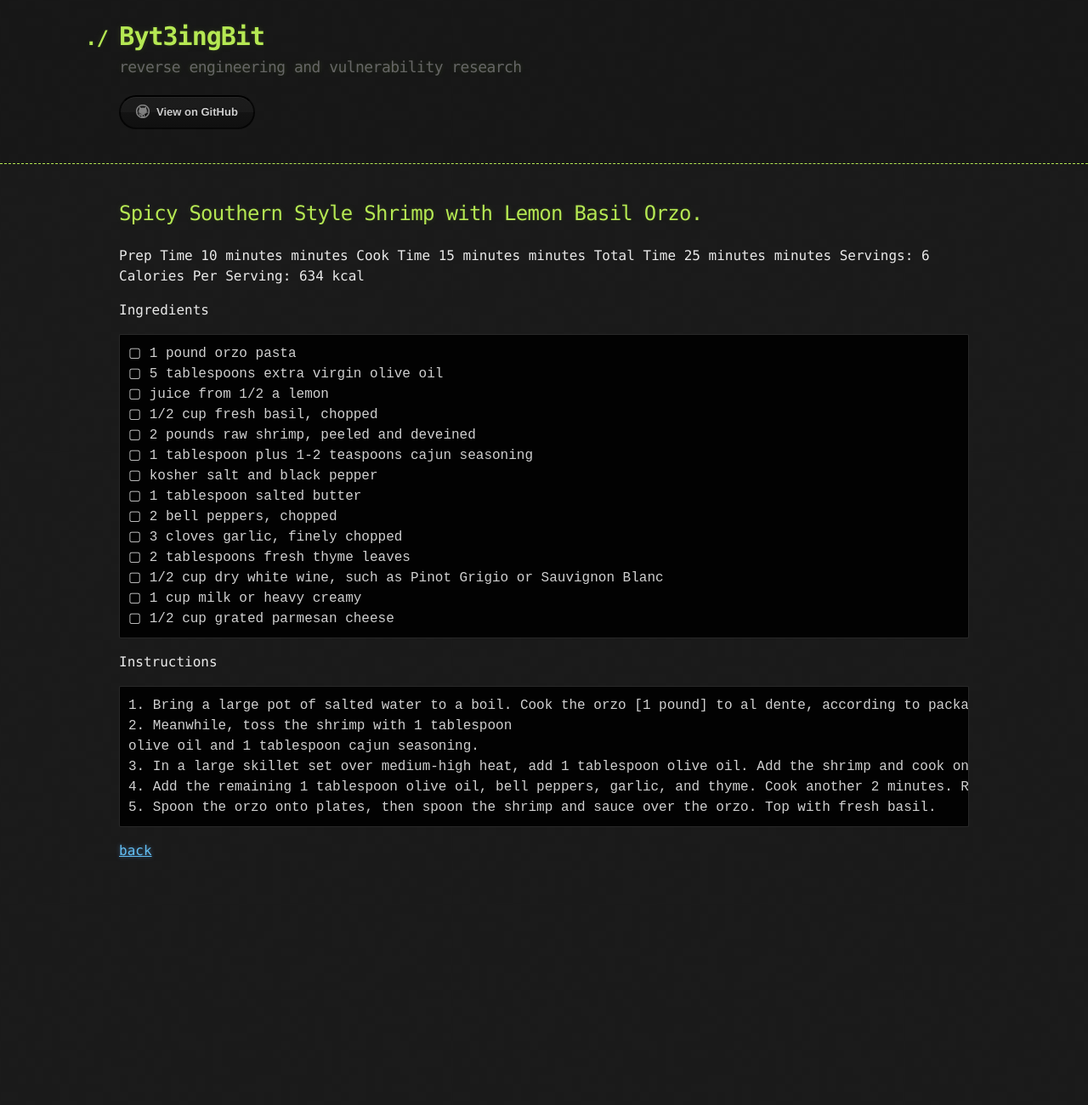
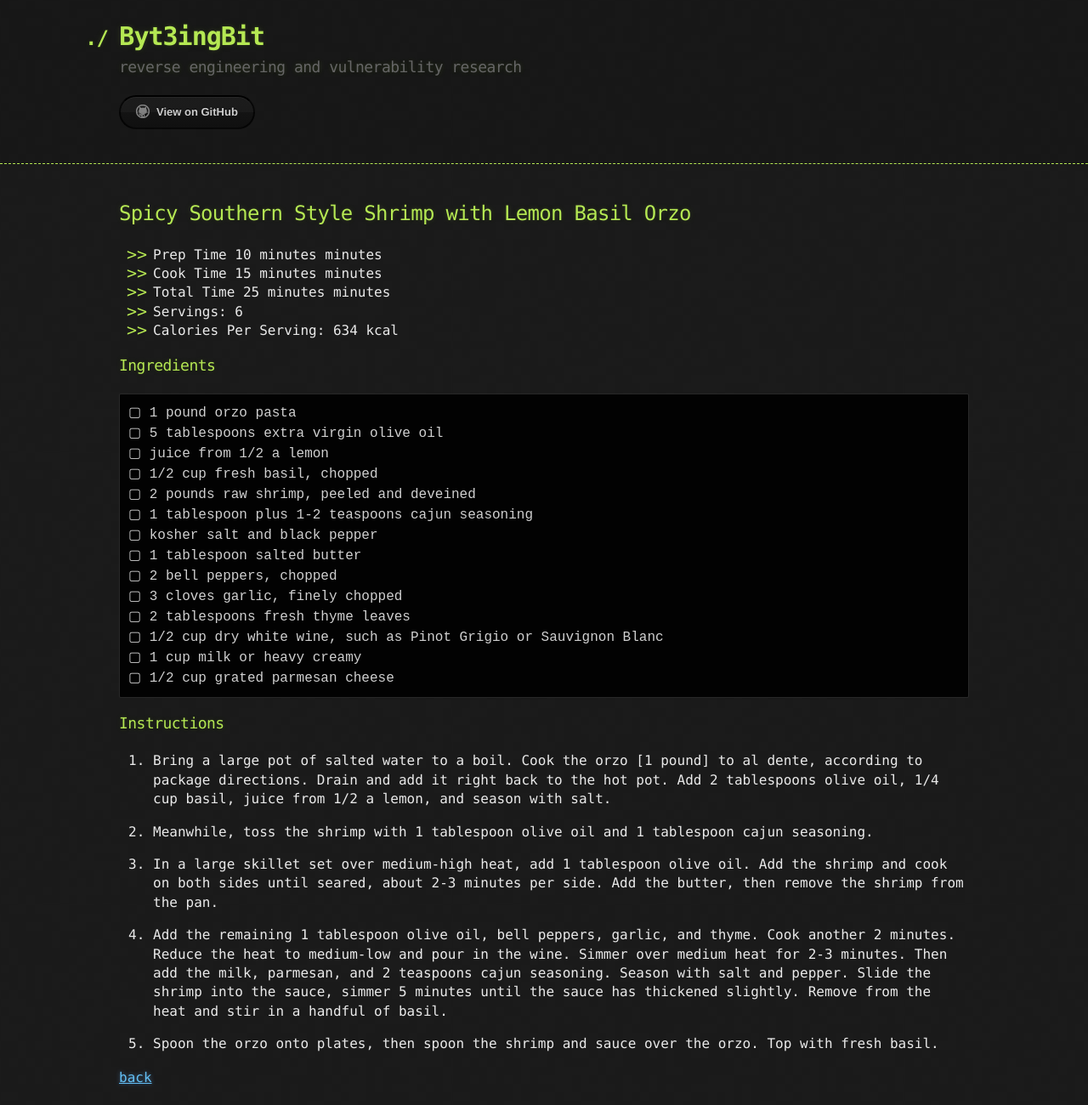
Before and after one commit to byt3ingbit/byt3ingbit.github.io, a Jekyll site: the page built from recipes/southern.md, in a window 1280 px wide. Shown: the whole page at 85% size. Built offline with Jekyll 4.4.1, drawn with Linux system fonts in a browser that asks for light colours; our own code applies the rules of GitHub Pages for plain Markdown files; before the commit the page ends 1033 px from its top, so only the background shows below that.

Commit message:
formatting

```diff
--- a/recipes/southern.md
+++ b/recipes/southern.md
@@ -2,16 +2,16 @@
 layout: default
 ---
 
-##  Spicy Southern Style Shrimp with Lemon Basil Orzo.
+##  Spicy Southern Style Shrimp with Lemon Basil Orzo
 
-Prep Time 10 minutes minutes
-Cook Time 15 minutes minutes
-Total Time 25 minutes minutes
-Servings: 6
-Calories Per Serving: 634 kcal
+- Prep Time 10 minutes minutes
+- Cook Time 15 minutes minutes
+- Total Time 25 minutes minutes
+- Servings: 6
+- Calories Per Serving: 634 kcal
 
 
-Ingredients
+### Ingredients
 
     ▢ 1 pound orzo pasta
     ▢ 5 tablespoons extra virgin olive oil
@@ -29,14 +29,17 @@ Ingredients
     ▢ 1/2 cup grated parmesan cheese
 
 
-Instructions
+### Instructions
 
-    1. Bring a large pot of salted water to a boil. Cook the orzo [1 pound] to al dente, according to package directions. Drain and add it right back to the hot pot. Add 2 tablespoons olive oil, 1/4 cup basil, juice from 1/2 a lemon, and season with salt.
-    2. Meanwhile, toss the shrimp with 1 tablespoon
-    olive oil and 1 tablespoon cajun seasoning.
-    3. In a large skillet set over medium-high heat, add 1 tablespoon olive oil. Add the shrimp and cook on both sides until seared, about 2-3 minutes per side. Add the butter, then remove the shrimp from the pan.
-    4. Add the remaining 1 tablespoon olive oil, bell peppers, garlic, and thyme. Cook another 2 minutes. Reduce the heat to medium-low and pour in the wine. Simmer over medium heat for 2-3 minutes. Then add the milk, parmesan, and 2 teaspoons cajun seasoning. Season with salt and pepper. Slide the shrimp into the sauce, simmer 5 minutes until the sauce has thickened slightly. Remove from the heat and stir in a handful of basil.
-    5. Spoon the orzo onto plates, then spoon the shrimp and sauce over the orzo. Top with fresh basil.
+1. Bring a large pot of salted water to a boil. Cook the orzo [1 pound] to al dente, according to package directions. Drain and add it right back to the hot pot. Add 2 tablespoons olive oil, 1/4 cup basil, juice from 1/2 a lemon, and season with salt.
 
+2. Meanwhile, toss the shrimp with 1 tablespoon
+olive oil and 1 tablespoon cajun seasoning.
+
+3. In a large skillet set over medium-high heat, add 1 tablespoon olive oil. Add the shrimp and cook on both sides until seared, about 2-3 minutes per side. Add the butter, then remove the shrimp from the pan.
+
+4. Add the remaining 1 tablespoon olive oil, bell peppers, garlic, and thyme. Cook another 2 minutes. Reduce the heat to medium-low and pour in the wine. Simmer over medium heat for 2-3 minutes. Then add the milk, parmesan, and 2 teaspoons cajun seasoning. Season with salt and pepper. Slide the shrimp into the sauce, simmer 5 minutes until the sauce has thickened slightly. Remove from the heat and stir in a handful of basil.
+
+5. Spoon the orzo onto plates, then spoon the shrimp and sauce over the orzo. Top with fresh basil.
 
 [back](../recipes.html)
```
Also changed, not shown: recipes/burrito_bowl.md (+22 -24 lines), recipes/macncheese.md (+13 -12 lines).
